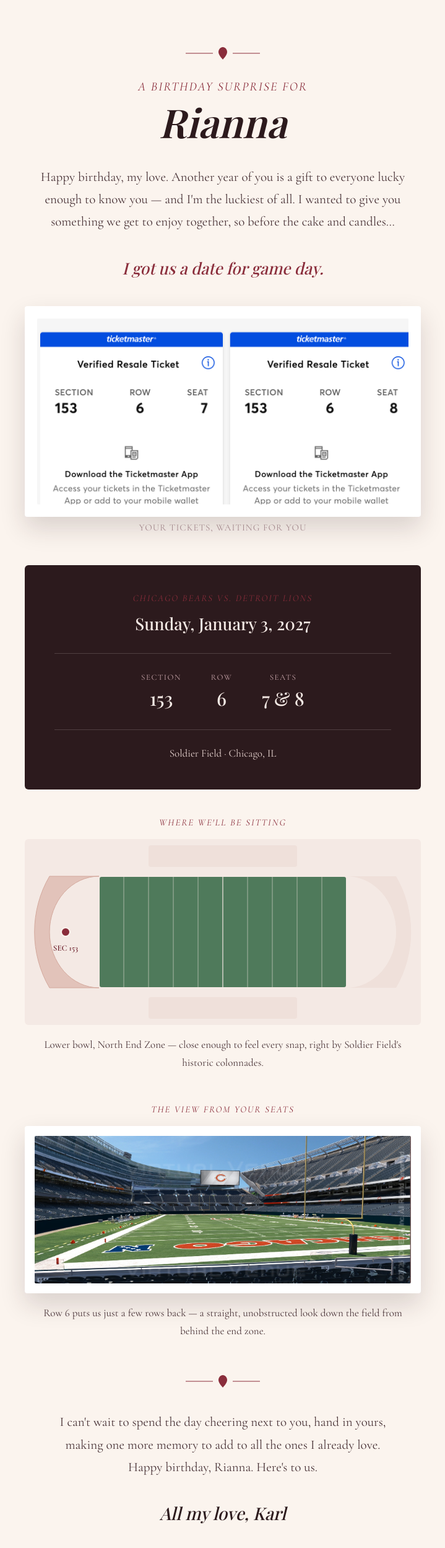
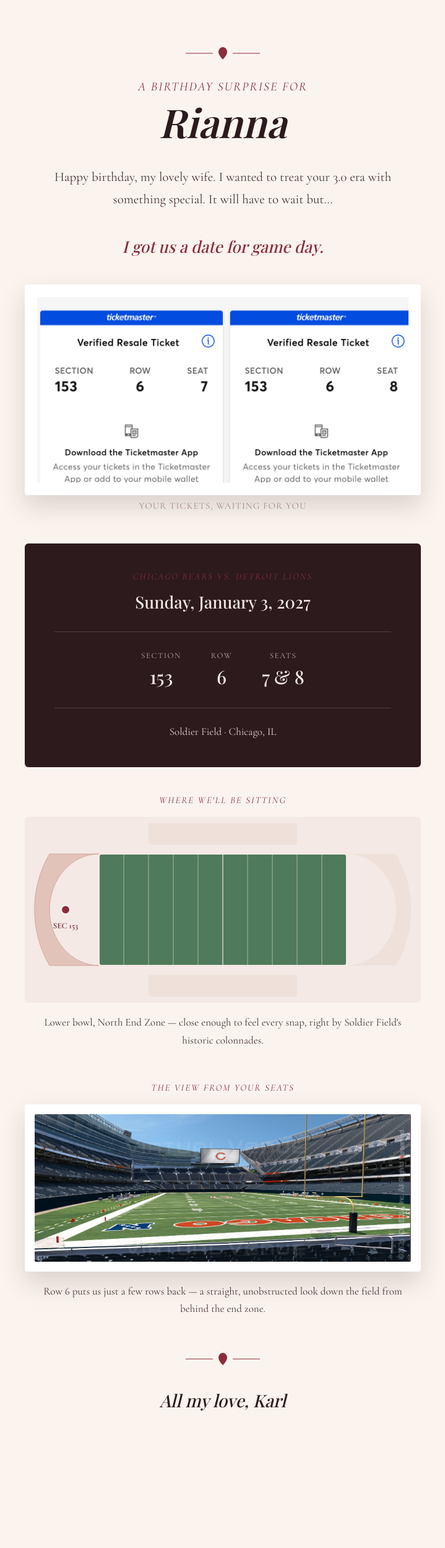
Before and after one commit to karl-lagunilla/happy-birthday-wife, a plain HTML site: page index.html in a window 1280 px wide. Shown: the whole page at 62% size, without its empty margins (280-999 px from the left). After the commit the page ends 2374 px from the top, so only its background shows below. Drawn offline with nearby package versions, Linux system fonts and the light colour scheme; a web font is replaced by a local one.

Commit message:
remove closing line

```diff
--- a/index.html
+++ b/index.html
@@ -31,7 +31,7 @@
   </h1>
 
   <div style="max-width: 620px; text-align: center; font-size: 21px; line-height: 1.7; color: #4a3438; margin-bottom: 40px;">
-    Happy birthday, my love. Another year of you is a gift to everyone lucky enough to know you &mdash; and I'm the luckiest of all. I wanted to give you something we get to enjoy together, so before the cake and candles&hellip;
+    Happy birthday, my lovely wife. I wanted to treat your 3.0 era with something special. It will have to wait but&hellip;
   </div>
 
   <div style="font-family: 'Playfair Display', serif; font-style: italic; font-size: 26px; color: #8a2d3b; margin-bottom: 44px; text-align: center;">
@@ -138,10 +138,6 @@
     <line x1="76" y1="14" x2="120" y2="14" stroke="#8a2d3b" stroke-width="1"/>
   </svg>
 
-  <div style="max-width: 560px; text-align: center; font-size: 21px; line-height: 1.75; color: #4a3438; margin-bottom: 36px;">
-    I can't wait to spend the day cheering next to you, hand in yours, making one more memory to add to all the ones I already love. Happy birthday, Rianna. Here's to us.
-  </div>
-
   <div style="font-family: 'Playfair Display', serif; font-style: italic; font-size: 28px; color: #2c1a1d;">
     All my love, Karl
   </div>
```
